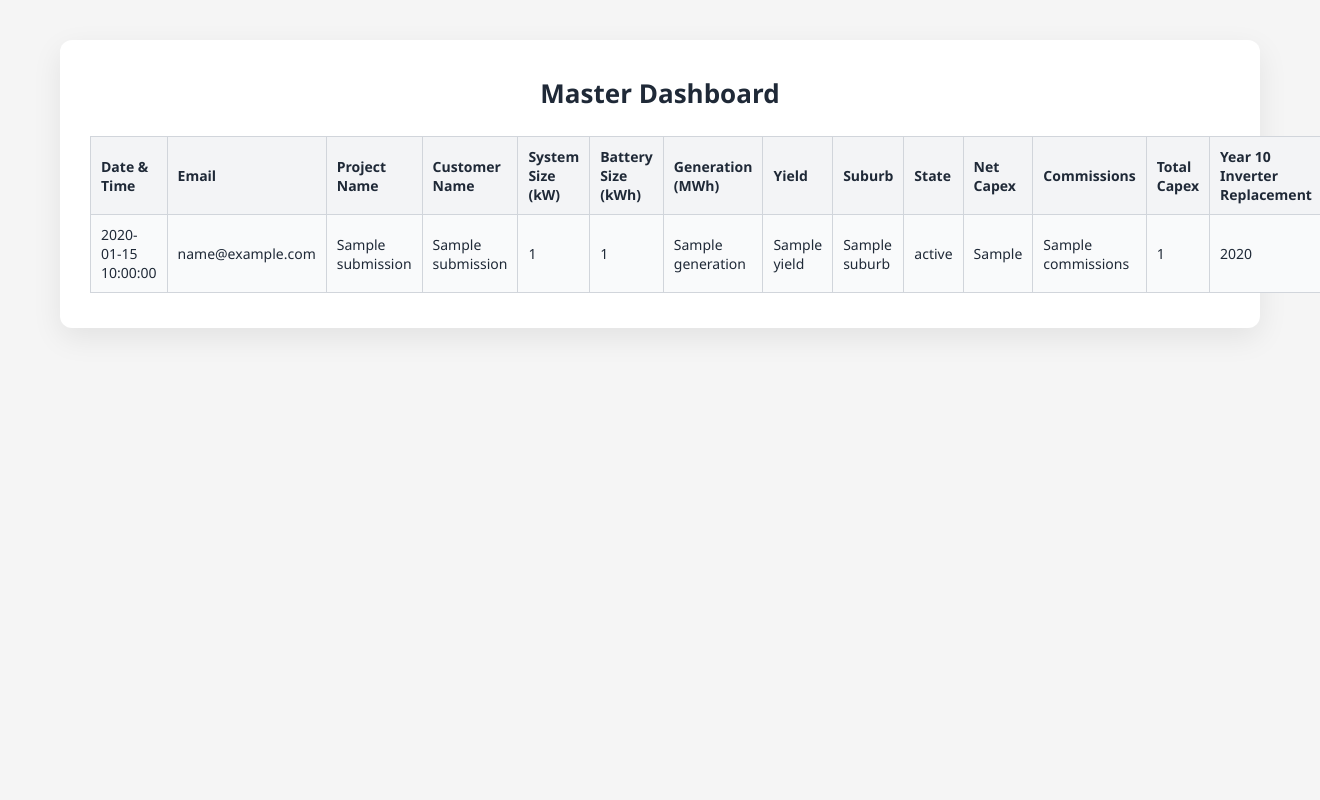
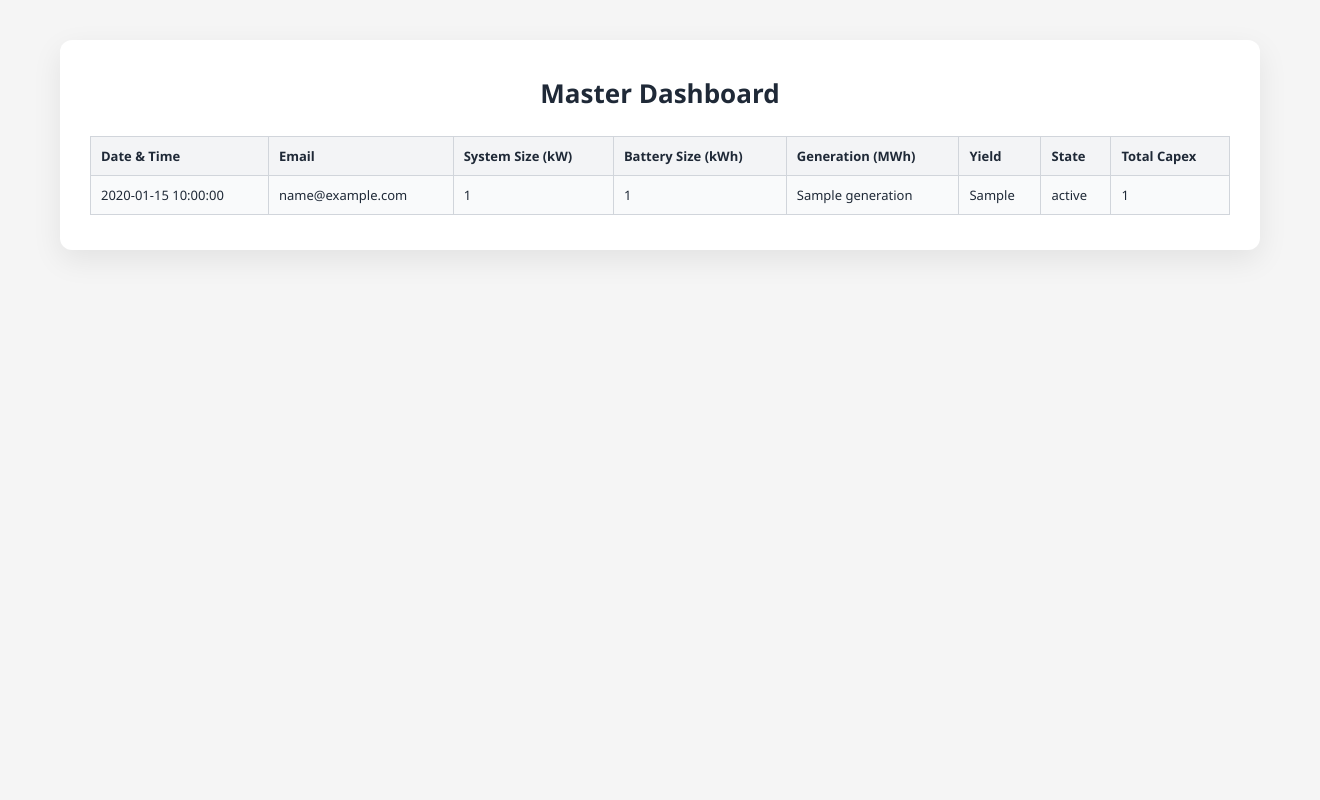
Before and after one commit to kapoorhyatt/Agile-Energy-PPA-Calculator, a Flask app: template templates/admin_dashboard.html in a window 1320 px wide. Run offline with Flask 3, Linux system fonts and the light colour scheme; the template is opened without the code that fills it: most values are stand-ins (such as "Sample title", 1, 10 or a date in 2020); some libraries are stand-ins or nearby versions.

Commit message:
Fix database issues and update dashboard + schema

```diff
--- a/templates/admin_dashboard.html
+++ b/templates/admin_dashboard.html
@@ -3,7 +3,6 @@
 <head>
     <title>Master Dashboard</title>
     <style>
-        /* Reset */
         * {
             box-sizing: border-box;
             margin: 0;
@@ -19,9 +18,7 @@
             justify-content: center;
             align-items: flex-start;
             padding: 40px 20px;
-            position: relative;
         }
-
 
         .dashboard-container {
             background: #fff;
@@ -43,7 +40,7 @@
             width: 100%;
             border-collapse: collapse;
             margin-top: 20px;
-            font-size: 14px;
+            font-size: 13px;
         }
 
         th, td {
@@ -71,25 +68,9 @@
             font-size: 16px;
             color: #555;
         }
-
-        @media(max-width: 768px) {
-            table {
-                font-size: 12px;
-            }
-        }
-
-        @media(max-width: 480px) {
-            .dashboard-container {
-                padding: 25px 15px;
-            }
-            table th, table td {
-                padding: 8px;
-            }
-        }
     </style>
 </head>
 <body>
-
 
 <div class="dashboard-container">
     <h2>Master Dashboard</h2>
@@ -99,36 +80,25 @@
         <tr>
             <th>Date & Time</th>
             <th>Email</th>
-                <th>Project Name</th>
-                <th>Customer Name</th>
             <th>System Size (kW)</th>
             <th>Battery Size (kWh)</th>
             <th>Generation (MWh)</th>
             <th>Yield</th>
-                <th>Suburb</th>
             <th>State</th>
-                <th>Net Capex</th>
-                <th>Commissions</th>
             <th>Total Capex</th>
-                <th>Year 10 Inverter Replacement</th>
         </tr>
 
-            {% for id, s in submissions.items() %}
+        {% for s in submissions %}
         <tr>
             <td>{{ s.submitted_at }}</td>
             <td>{{ s.email }}</td>
-                <td>{{ s.project_name }}</td>
-                <td>{{ s.customer_name }}</td>
-                <td>{{ s.system_size }}</td>
-                <td>{{ s.battery_size }}</td>
-                <td>{{ s.generation }}</td>
-                <td>{{ s.yield }}</td>
-                <td>{{ s.suburb }}</td>
-                <td>{{ s.state }}</td>
-                <td>{{ s.net_capex }}</td>
-                <td>{{ s.commissions }}</td>
-                <td>{{ s.total_capex }}</td>
-                <td>{{ s.year_10_inverter_replacement_calculated }}</td>
+
+            <td>{{ s.inputs.system_size if s.inputs.system_size is defined else '' }}</td>
+            <td>{{ s.inputs.battery_size if s.inputs.battery_size is defined else '' }}</td>
+            <td>{{ s.inputs.generation if s.inputs.generation is defined else '' }}</td>
+            <td>{{ s.inputs.specific_yield if s.inputs.specific_yield is defined else '' }}</td>
+            <td>{{ s.inputs.state if s.inputs.state is defined else '' }}</td>
+            <td>{{ s.inputs.total_capex if s.inputs.total_capex is defined else '' }}</td>
         </tr>
         {% endfor %}
     </table>
@@ -136,5 +106,6 @@
     <p>No submissions yet.</p>
     {% endif %}
 </div>
+
 </body>
 </html>
```
Lines whose indentation alone changed are shown as unchanged.
